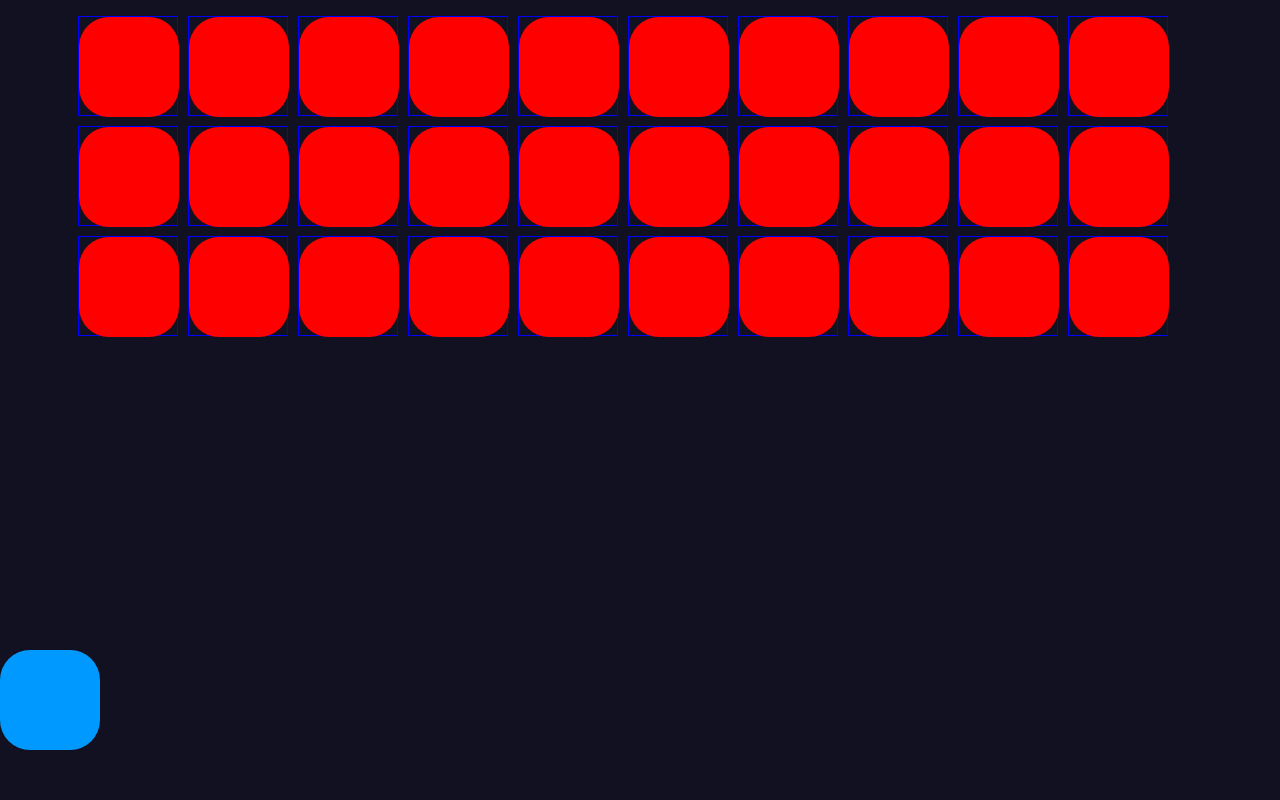
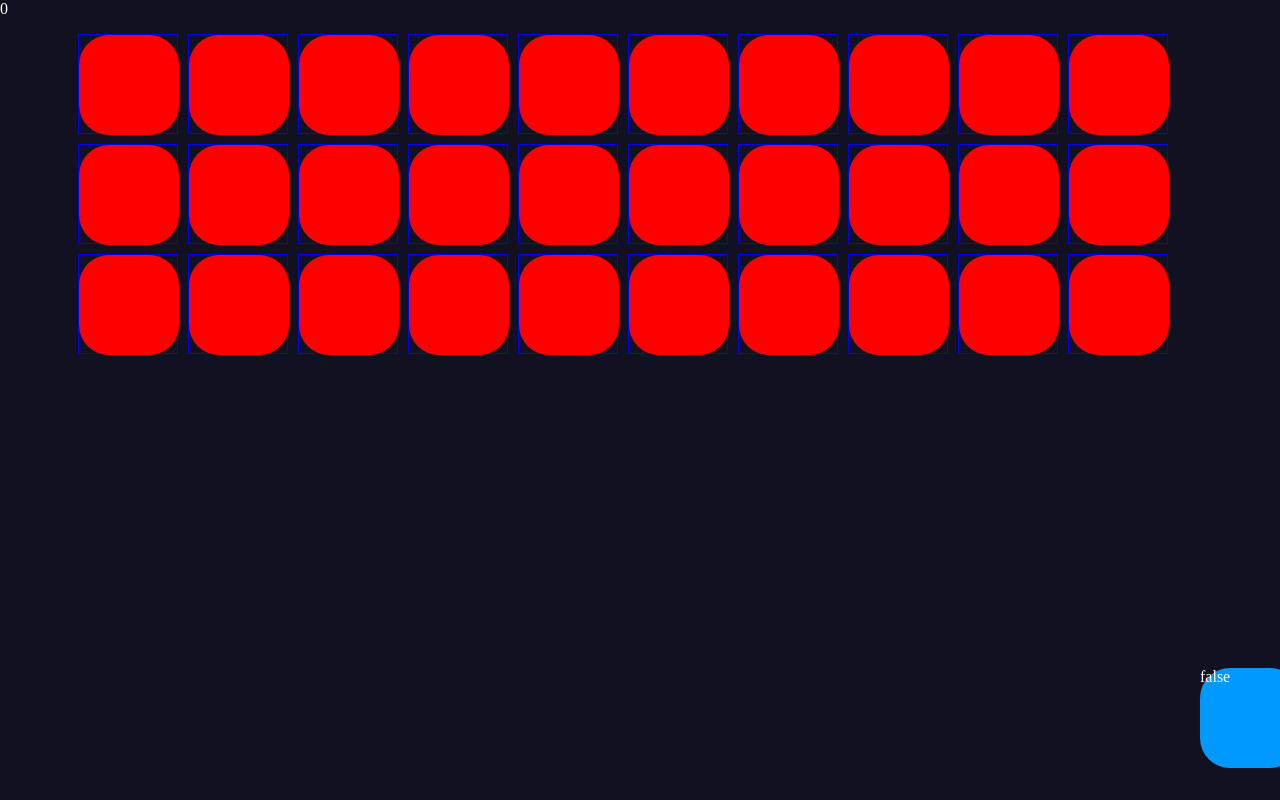
Before and after one commit to andersondavid/react-game-without-canva, a Next.js app: page / in a window 1280 px wide. Built offline with nearby package versions, Linux system fonts and the light colour scheme.

Commit message:
fix: fix the only one bullet allowed

```diff
--- a/src/api/bulletContext.tsx
+++ b/src/api/bulletContext.tsx
@@ -35,6 +35,7 @@ export const BulletContextProvider: React.FC<Props> = ({ children }) => {
     bulletY: number | null,
     killEnemy?: number | null
   ) => {
+
     if (bulletY !== null && killEnemy == null) {
       let newArrBullets = bulletsList.map((bullet) => {
         if (bullet.bulletId === bulletId) {
@@ -44,13 +45,15 @@ export const BulletContextProvider: React.FC<Props> = ({ children }) => {
       });
       setbulletsList(newArrBullets);
     } else if (killEnemy != null) {
-      let newArrBullets = bulletsList.map((bullet) => {
+      bulletsList.map((bullet) => {
         if (bullet.bulletId === bulletId) {
           bullet.killEnemy = killEnemy;
         }
         return bullet;
       });
-      setbulletsList(newArrBullets);
+      setbulletsList(() =>
+        bulletsList.filter((bullet) => bullet.bulletId !== bulletId)
+      );
     } else {
       setbulletsList((prev) =>
         prev.filter((bullet) => bullet.bulletId !== bulletId)
@@ -59,6 +62,8 @@ export const BulletContextProvider: React.FC<Props> = ({ children }) => {
   };
 
   const createBullet = (posX: number, posY: number) => {
+    console.log('espacço');
+
     setbulletsList([
       ...bulletsList,
       { bulletId: uuidv4(), positionX: posX, positionY: posY },
@@ -66,7 +71,9 @@ export const BulletContextProvider: React.FC<Props> = ({ children }) => {
   };
 
   return (
-    <MyBulletContext.Provider value={{ bulletsList, createBullet, updateBullet }}>
+    <MyBulletContext.Provider
+      value={{ bulletsList, createBullet, updateBullet }}
+    >
       {children}
     </MyBulletContext.Provider>
   );
--- a/src/pages/components/bullet.tsx
+++ b/src/pages/components/bullet.tsx
@@ -46,10 +46,6 @@ export default function Bullet({ bulletId, positionX }: Props) {
         bottom: posLocalY,
         left: positionX,
       }}
-    >
-      {bulletsList[0].positionY}
-      {"  "}
-      {bulletsList[0].positionX}
-    </div>
+    ></div>
   );
 }
--- a/src/pages/components/hero.tsx
+++ b/src/pages/components/hero.tsx
@@ -4,7 +4,8 @@ import { ControlContext } from "@/api/controlsContext";
 import { BulletContext } from "@/api/bulletContext";
 
 export default function Hero() {
-  const [position, setPosition] = useState({ x: 0, y: 0 });
+  const [position, setPosition] = useState({ x: 1200, y: 0 });
+  const [justShot, setJustShot] = useState<boolean>(false);
   const requestRef = useRef<number>(0);
   const { createBullet } = BulletContext();
   const { gameInput } = ControlContext();
@@ -24,10 +25,6 @@ export default function Hero() {
         x: prevPosition.x + speed,
       }));
     }
-
-    if (gameInput.ATTACK) {
-      createBullet(position.x, 50);
-    }
   };
 
   const animate = () => {
@@ -40,5 +37,25 @@ export default function Hero() {
     return () => cancelAnimationFrame(requestRef.current);
   });
 
-  return <div className={styles.hero} style={{ left: position.x }}></div>;
+  useEffect(() => {
+    const shot = () => {
+      if (!justShot) {
+        createBullet(position.x + 50, position.y);
+        setJustShot(true);
+      }
+    };
+
+    if (gameInput.ATTACK) {
+      shot();
+      setJustShot(true);
+    } else {
+      setJustShot(false);
+    }
+  }, [gameInput.ATTACK, justShot, createBullet, position]);
+
+  return (
+    <div className={styles.hero} style={{ left: position.x }}>
+      {gameInput.ATTACK + ""}
+    </div>
+  );
 }
--- a/src/pages/index.tsx
+++ b/src/pages/index.tsx
@@ -8,6 +8,7 @@ import SpawnHero from "./components/spawnhero";
 import { useEffect } from "react";
 import useKeyboardInput from "@/api/keyboardInput";
 import { ControlContext } from "@/api/controlsContext";
+import { BulletContext } from "@/api/bulletContext";
 ("./components/spawnBullets");
 
 //const inter = Inter({ subsets: ["latin"] });
@@ -15,11 +16,15 @@ import { ControlContext } from "@/api/controlsContext";
 export default function Home() {
   const { handleInput } = ControlContext();
   const keyPressed = useKeyboardInput();
+  const { createBullet, bulletsList } = BulletContext();
 
   useEffect(() => {
-    handleInput(keyPressed)
-  })
+    handleInput(keyPressed);
+  });
 
+  const shot = () => {
+    createBullet(1000, 0);
+  };
   return (
     <>
       <Head>
@@ -28,7 +33,8 @@ export default function Home() {
         <meta name="viewport" content="width=device-width, initial-scale=1" />
         <link rel="icon" href="/favicon.ico" />
       </Head>
-      <main className={styles.main}>
+      <main className={styles.main} onClick={() => shot()}>
+        {bulletsList.length}
         <div className={styles.space}>
           <div className={styles.enemySpace}>
             <SpawnEnemys />
```
